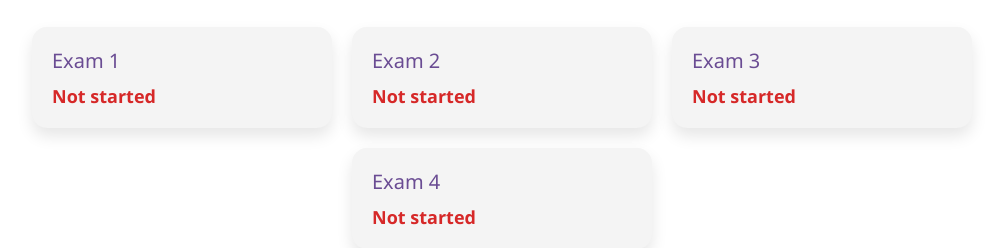
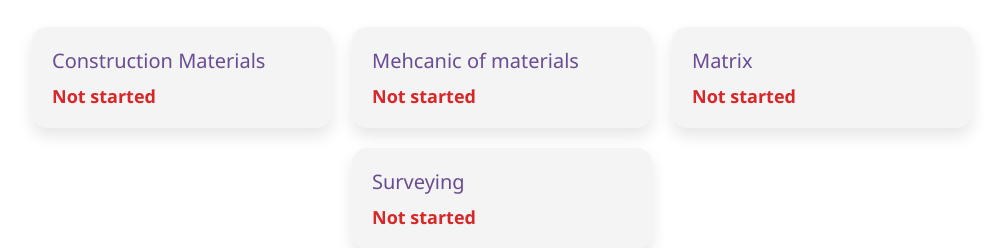
Before and after one commit to MtWong4881/MtWong4881.github.io, a plain HTML site: page index.html in a window 1280 px wide. Shown: the part 126-374 px from the top of the page, without its empty margins (138-1141 px from the left). Drawn offline with Linux system fonts and the light colour scheme.

Commit message:
Update index.html

```diff
--- a/index.html
+++ b/index.html
@@ -73,10 +73,10 @@
 
   <script>
     const examEvents = [
-      { id: "E1", title: "Exam 1", date: "May 21, 2025 09:00:00" },
-      { id: "E2", title: "Exam 2", date: "May 20, 2025 09:00:00" },
-      { id: "E3", title: "Exam 3", date: "May 19, 2025 09:00:00" },
-      { id: "E4", title: "Exam 4", date: "May 16, 2025 09:00:00" },
+      { id: "E1", title: "Construction Materials", date: "May 21, 2025 09:00:00" },
+      { id: "E2", title: "Mehcanic of materials", date: "May 20, 2025 09:00:00" },
+      { id: "E3", title: "Matrix", date: "May 19, 2025 09:00:00" },
+      { id: "E4", title: "Surveying", date: "May 16, 2025 09:00:00" },
     ];
 
     const assignmentEvents = [
```
